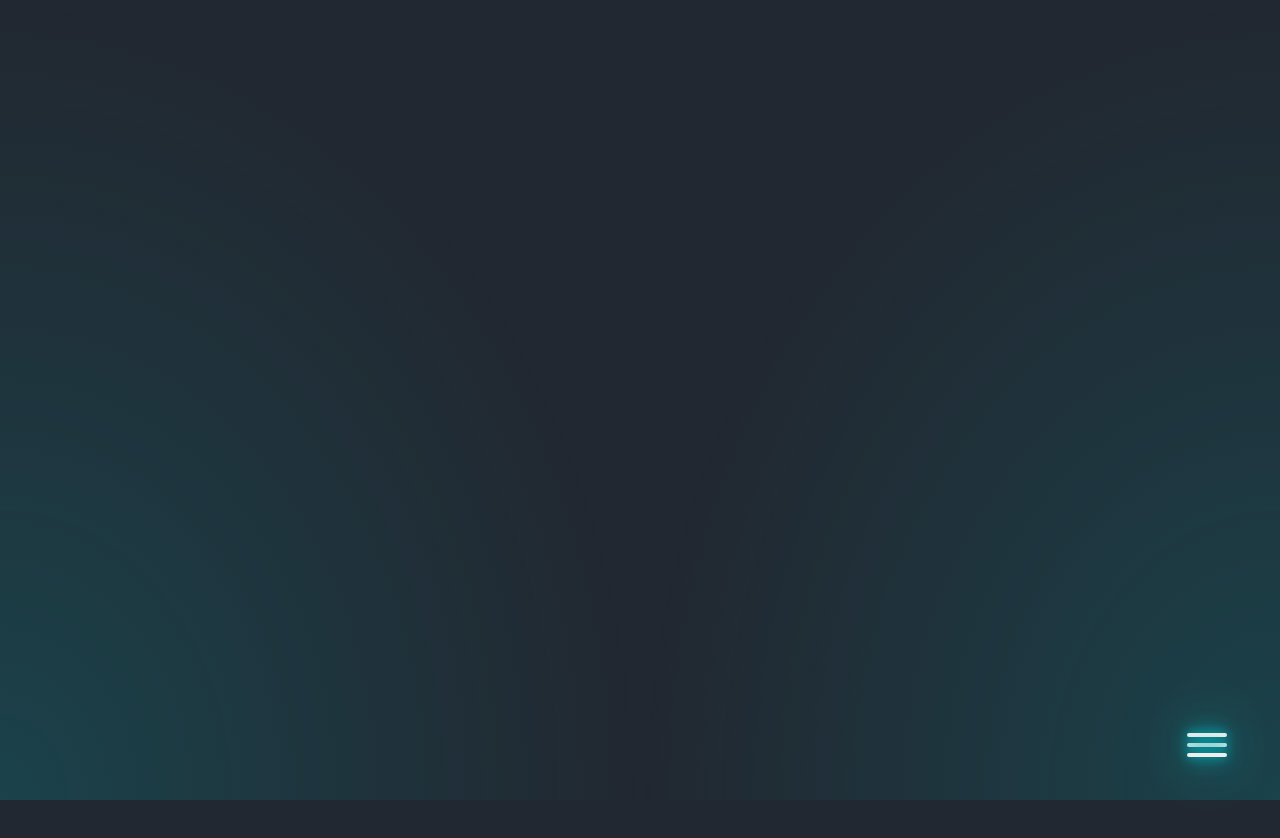
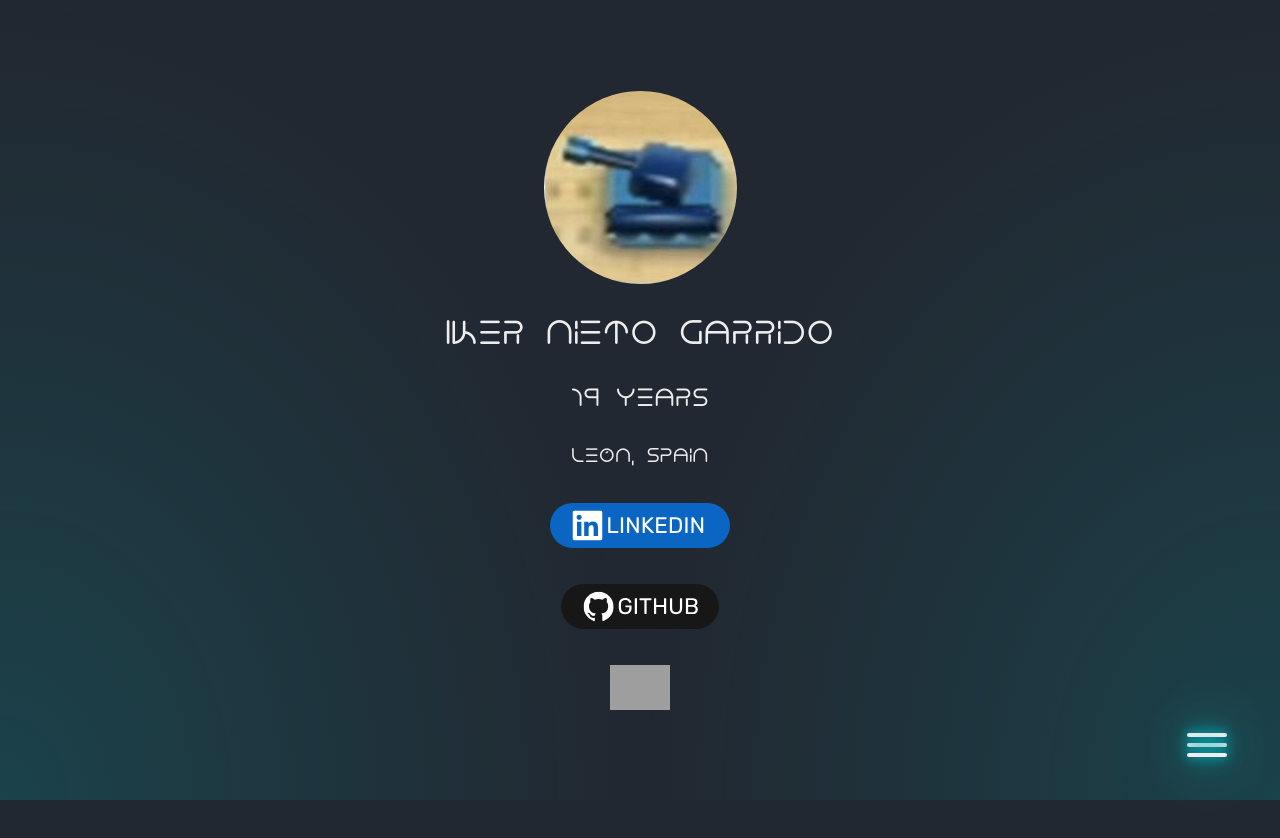
Before and after one commit to kinire98/kinire98.github.io, an Astro site: page /about_me in a window 1280 px wide. Built offline with nearby package versions, Linux system fonts and the light colour scheme; Astro itself is replaced by a stand-in of ours; grey boxes are pictures that could not be loaded.

Commit message:
Reapply "smth"
This reverts commit c94e43fe64313c1876070dd201f93b1eac986e81.

```diff
--- a/src/pages/about_me.astro
+++ b/src/pages/about_me.astro
@@ -4,5 +4,63 @@ import MenuLayout from "../layouts/MenuLayout.astro";
 
 
 <MenuLayout title="About me - kinire">
+        <div id="wrap">
+            <div id="data-static">
+                <img src="/tank.jpg" alt="Logo" id="logo">
+                <h1>Iker Nieto Garrido</h1>
+                <h2 id="age"></h2>
+                <h3 id="city">León, Spain</h3>
+                <img src="/curri_icons/others/linkedin.svg" alt="LinkedIn Logo" id="linkedin" class="links">
+                <img src="/curri_icons/others/github.svg" alt="Github Logo" id="github" class="links">
+                <img src="/curri_icons/others/cv.svg" alt="CV button" id="cv" class="links">
+        </div>
+        <div id="changed"></div>
+    </div>
+</MenuLayout>
+<style>
+    #wrap {
+        display: flex;
+        align-items: center;
+        justify-content: center;
+        flex-direction: row;
+    }
+    #data-static {
+        display: flex;
+        align-items: center;
+        justify-content: center;
+        flex-direction: column;
+        #logo {
+            border-radius: 100%;
+        }
+        #city:hover {
+            text-decoration: underline;
+        }
+        .links {
+            height: 45px
+        }
+        * {
+            margin-block: 18px;
+        }
+    }
+</style>
 
+
+<script>
+    import openLink from "../helpers/openLink";
+    function timeDifference(date1: Date, date2: Date): number {
+        var difference = date1.getTime() - date2.getTime();
+        var daysDifference = Math.floor(difference/1000/60/60/24);
+        return Math.floor(daysDifference/365);
+    }
+
+    const birthday = new Date("2005/04/05");
+    const now = new Date(Date.now());
+    const $dinAge = document.getElementById('age')!;
+    $dinAge.innerHTML = timeDifference(now, birthday) + " years";
+    openLink(document.getElementById('city')!, "https://www.google.es/maps/@42.5994036,-5.567528,3a,75y,123.05h,98.96t/data=!3m7!1e1!3m5!1s6ese8ST32f51_9ZTgAo1vw!2e0!6shttps:%2F%2Fstreetviewpixels-pa.googleapis.com%2Fv1%2Fthumbnail%3Fpanoid%3D6ese8ST32f51_9ZTgAo1vw%26cb_client%3Dsearch.revgeo_and_fetch.gps%26w%3D96%26h%3D64%26yaw%3D85.89923%26pitch%3D0%26thumbfov%3D100!7i16384!8i8192?entry=ttu");
+    openLink(document.getElementById('linkedin')!, "https://www.linkedin.com/in/iker-nieto-79985b232/")
+    openLink(document.getElementById('github')!, "https://github.com/kinire98");
+    openLink(document.getElementById('cv')!, "/IkerNietoCV.pdf");
+
+</script>
 </MenuLayout>
```
Also changed, not shown: src/pages/projects.astro (+4 -4 lines).
